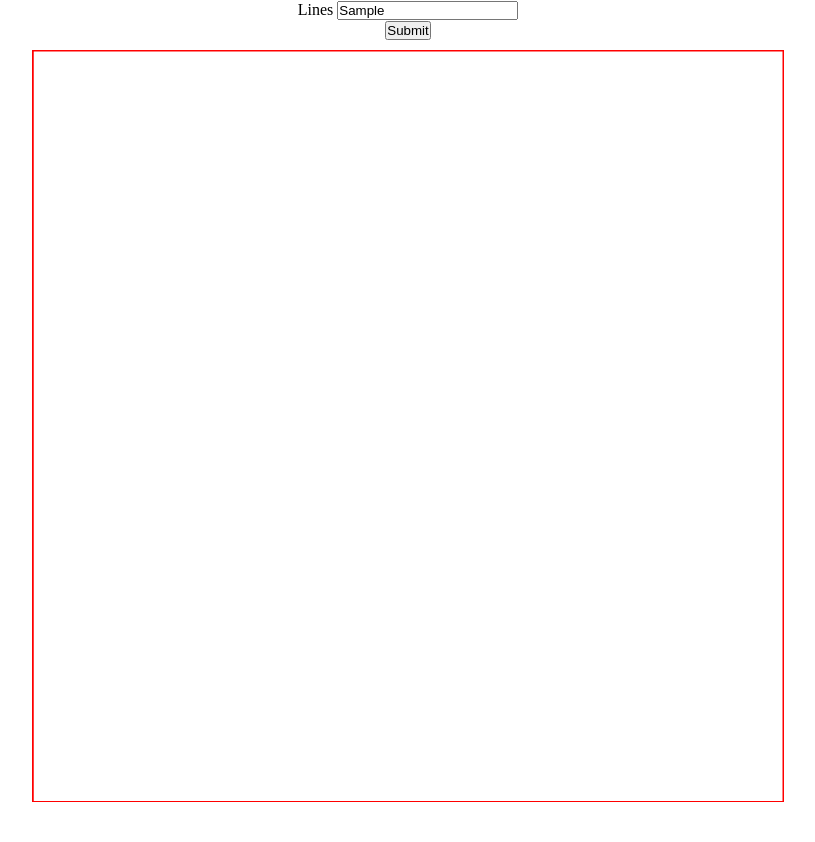
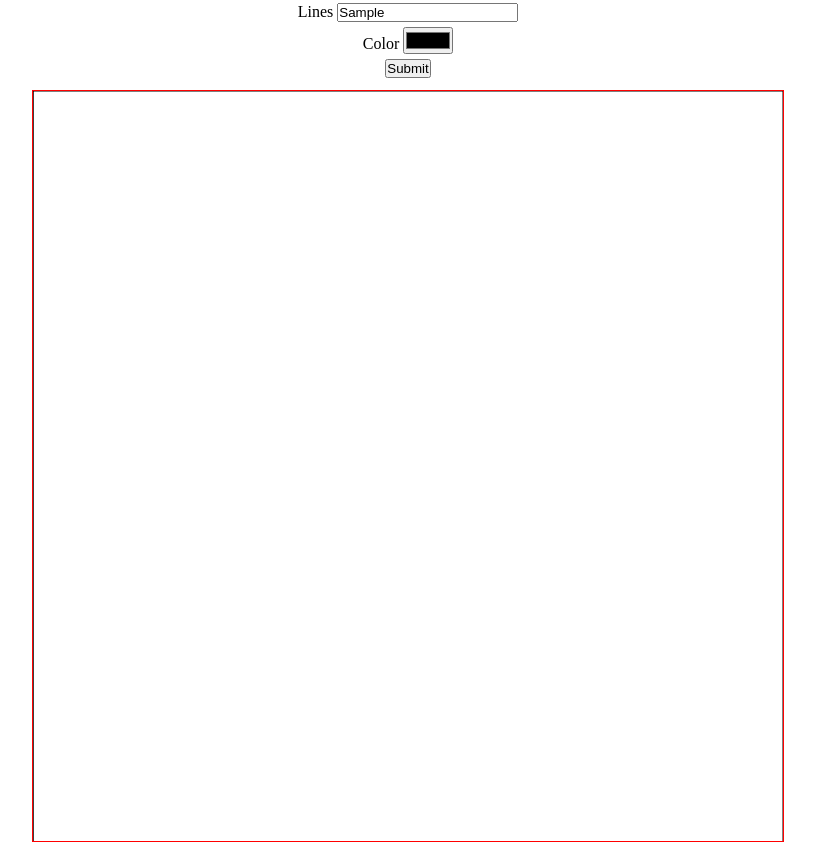
Before and after one commit to papitapapita/canva_drawer, a plain HTML site: page index.html in a window 1280 px wide. Both pictures are taken after typing "Sample" into the empty fields and a click on the button "Submit". Shown: the whole page, without its empty margins (232-1047 px from the left). Before the commit the page ends 802 px from the top, so only its background shows below. Drawn offline with Linux system fonts and the light colour scheme.

Commit message:
Now users can add customized colors

```diff
--- a/index.html
+++ b/index.html
@@ -14,6 +14,10 @@
                 Lines
                 <input type="text" name="linesForm" id="linesForm">
             </label>
+            <label for="colorForm">
+                Color
+                <input type="color" name="colorForm" id="colorForm">
+            </label>
             <input type="button" value="Submit" class="submit" id="submitButton">
         </form>
         <section class="canvas_section">
--- a/scripts/script.js
+++ b/scripts/script.js
@@ -2,23 +2,27 @@ const canvas = document.getElementById("canvas");
 const context = canvas.getContext("2d");
 const linesForm = document.getElementById("linesForm");
 const submitButton = document.getElementById("submitButton");
-let add1, add2, lines;
+const colorForm = document.getElementById("colorForm");
+let add1, add2, lines, color;
 
 submitButton.addEventListener('click', pyramide);
 
 function pyramide()
 {
     context.clearRect(0,0,canvas.width,canvas.height);
+
     add1 = 0;
     add2 = canvas.width;
+
     lines = parseInt(linesForm.value);
-    console.log(lines);
+    color = colorForm.value;
+
     while((add1 <= canvas.width) && (add2 >= 0))
     {
-        draw("red", add1, 0, canvas.width, add1);
-        draw("red", 0, add1, add1, canvas.width);
-        draw("red", canvas.width, add1, add2, canvas.height);
-        draw("red", 0, add2, add1, 0);
+        draw(color, add1, 0, canvas.width, add1);
+        draw(color, 0, add1, add1, canvas.width);
+        draw(color, canvas.width, add1, add2, canvas.height);
+        draw(color, 0, add2, add1, 0);
         add1 += (canvas.width/lines);
         add2 -= (canvas.width/lines);
     }
--- a/styles/style.css
+++ b/styles/style.css
@@ -12,7 +12,7 @@ body {
 }
 
 form {
-  height: 5vh;
+  height: 10vh;
   display: flex;
   flex-direction: column;
   align-items: center;
```
